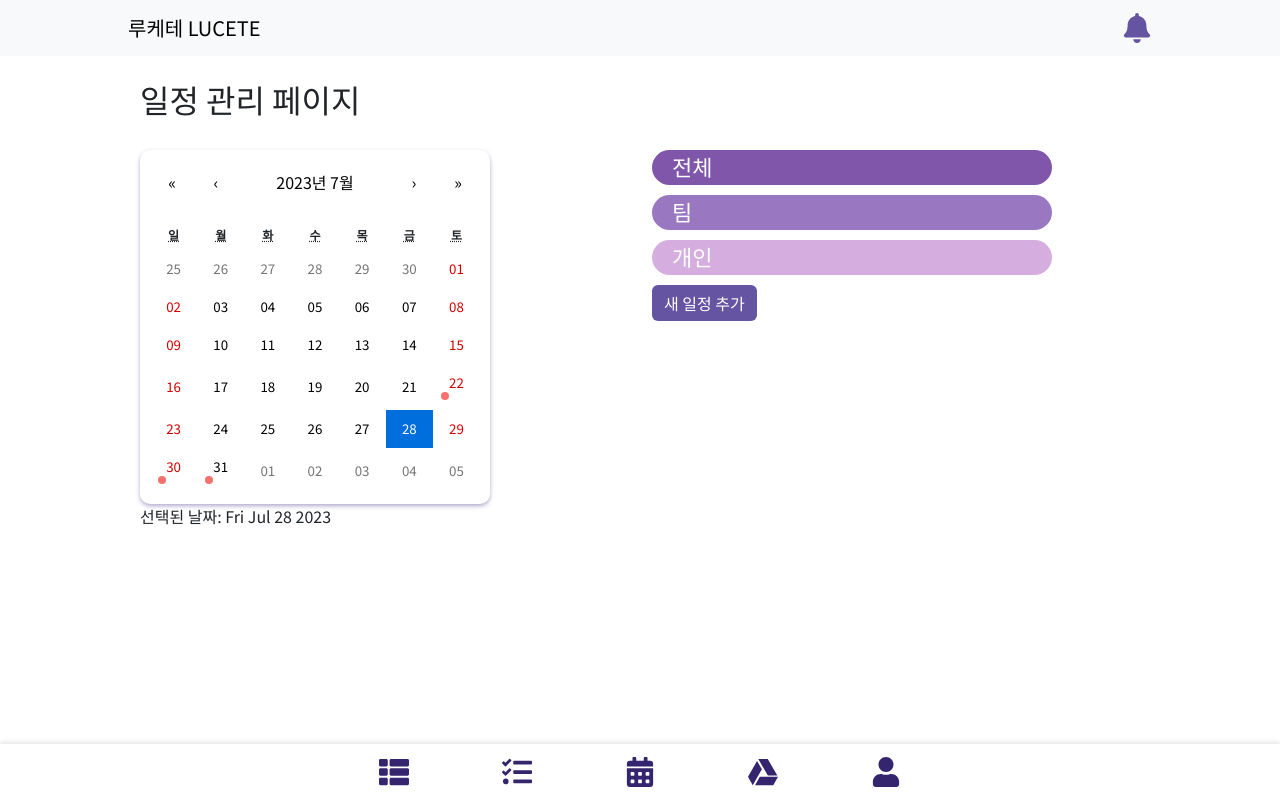
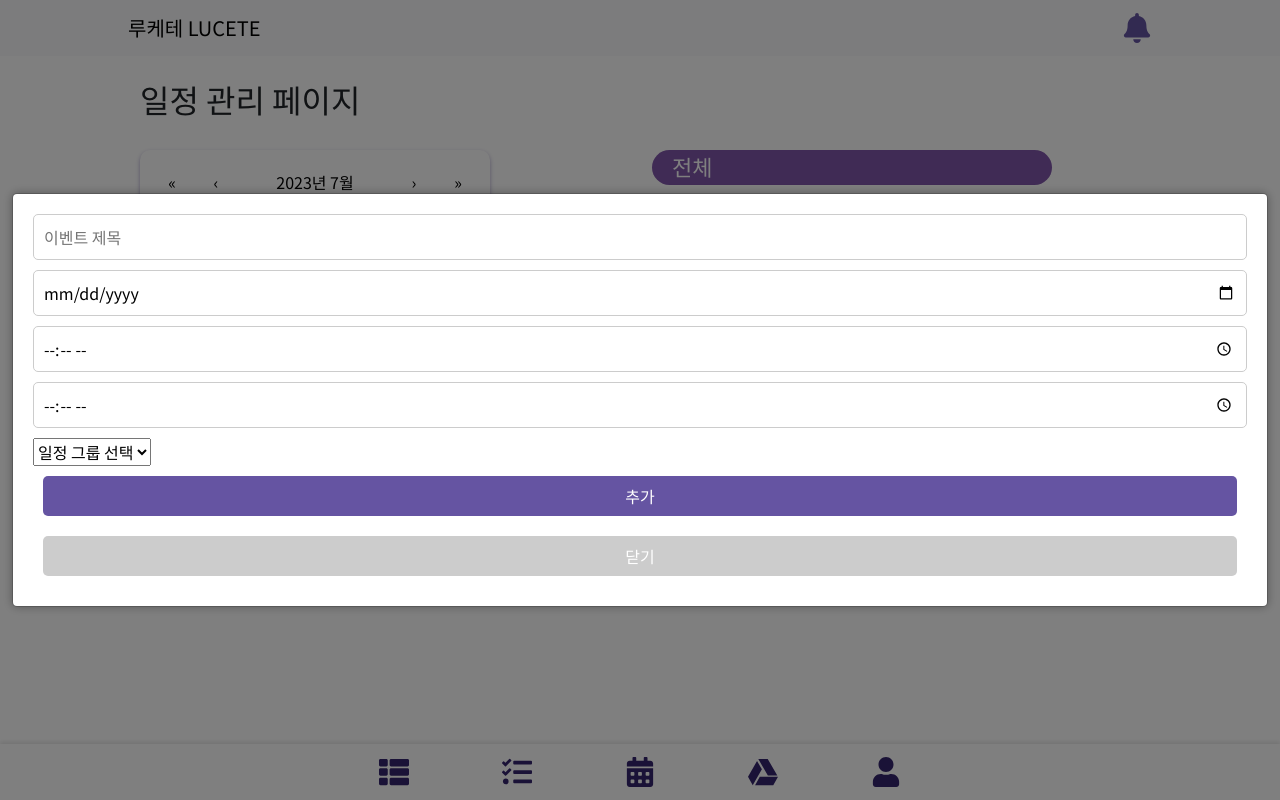
Before and after one commit to LuceteProject/front_web, a React (Create React App) app: page /calendar in a window 1280 px wide. Both pictures are taken after a click on the button "새 일정 추가". Built offline with nearby package versions, Linux system fonts and the light colour scheme; a web font is replaced by a local one.

Commit message:
✨ 일정 추가 기능
함수는 추가 구현 필요

```diff
--- /dev/null
+++ b/src/components/Modal.tsx
@@ -0,0 +1,88 @@
+import React, { useState } from "react";
+import "../styles/Calendar.css";
+import "../styles/Todo.css";
+import { Event } from "../types";
+
+interface ModalProps {
+  showModal: boolean;
+  handleCloseModal: () => void;
+  onAddEvent: (event: Event) => void;
+}
+const AddEvent = ({ showModal, handleCloseModal, onAddEvent }: ModalProps) => {
+  const [selectedStartDate, setSelectedStartDate] = useState<string>('');
+  const [selectedEndDate, setSelectedEndDate] = useState<string>('');
+  const [selectedStartTime, setSelectedStartTime] = useState<string>("");
+  const [selectedEndTime, setSelectedEndTime] = useState<string>("");
+  const [selectedGroup, setSelectedGroup] = useState<string>("");
+
+  const handleStartDateChange = (date: any) => {
+    setSelectedStartDate(date);
+  };
+
+  const handleEndDateChange = (date: any) => {
+    setSelectedEndDate(date);
+  };
+
+  const handleStartTimeChange = (event: any) => {
+    setSelectedStartTime(event.target.value);
+  };
+
+  const handleEndTimeChange = (event: any) => {
+    setSelectedEndTime(event.target.value);
+  };
+
+  const handleGroupChange = (event: any) => {
+    setSelectedGroup(event.target.value);
+  };
+
+  const handleAddEventClick = () => {
+    onAddEvent({
+      id: 1, // 이벤트 ID 등을 여기에 지정해주어야 합니다.
+      title: "이벤트 제목",
+      date: "2023-07-28",
+      startTime: "14:00",
+      endTime: "16:00",
+    });
+  };
+  return (
+    <>
+      <div className="modal" style={{ display: showModal ? "flex" : "none" }}>
+        <div className="modal-content">
+          <form onSubmit={handleAddEventClick}>
+            {/* 폼 요소들은 여기에 추가합니다. */}
+            <input type="text" placeholder="이벤트 제목" required />
+            <input
+              type="date"
+              value={selectedEndDate}
+              onChange={handleEndDateChange}
+            />
+            <input
+              type="time"
+              value={selectedStartTime}
+              onChange={handleStartTimeChange}
+              placeholder="시작 시간"
+              required
+            />
+            <input
+              type="time"
+              value={selectedEndTime}
+              onChange={handleEndTimeChange}
+              placeholder="종료 시간"
+              required
+            />
+            <select value={selectedGroup} onChange={handleGroupChange} required>
+              <option value="">일정 그룹 선택</option>
+              <option value="group1">그룹 1</option>
+              <option value="group2">그룹 2</option>
+              <option value="group3">그룹 3</option>
+            </select>
+          </form>
+          <button onClick={handleAddEventClick}>추가</button>
+          <button onClick={handleCloseModal}>닫기</button>
+        </div>
+      </div>
+    </>
+  );
+};
+
+export { AddEvent };
--- a/src/pages/Calendar.tsx
+++ b/src/pages/Calendar.tsx
@@ -1,10 +1,12 @@
 import React, { useState, useEffect } from "react";
 import Calendar from "react-calendar";
-import "react-calendar/dist/Calendar.css";
 import { Container, Row, Col, Button } from "react-bootstrap";
 import moment from "moment";
+import "react-calendar/dist/Calendar.css";
 import "../styles/Calendar.css";
 import "../styles/Todo.css";
+import { AddEvent } from "../components/Modal";
+import { Event } from "../types";
 
 //function for get Dates from API
 function fetchDate() {
@@ -18,6 +20,20 @@ function Page() {
     "2023-07-30",
     "2023-07-31",
   ]);
+  /* 일정 추가 모달 */
+  const [showModal, setShowModal] = useState(false);
+  const handleAddEventClick = () => {
+    console.log("add button pressed");
+    setShowModal(true);
+  };
+
+  // 일정을 추가하는 함수 (API 호출 등의 로직은 여기에 추가)
+  const handleAddEvent = (eventData: Event) => {
+    // 여기서 API 호출이나 상태 업데이트 등의 로직을 수행할 수 있습니다.
+    console.log("새로운 일정 추가:", eventData);
+    // 모달 닫기
+    setShowModal(false);
+  };
 
   const handleDateChange = (
     date: Date,
@@ -109,11 +125,17 @@ function Page() {
             </div>
 
             {/* 이 곳에 선택된 날짜의 일정 정보를 표시할 컴포넌트 또는 기능을 추가할 수 있습니다 */}
-            <Button variant="primary" className="custom-button">
+            <Button className="custom-button" onClick={handleAddEventClick}>
               새 일정 추가
             </Button>
           </div>
         </Col>
+        {/* 모달 */}
+        <AddEvent
+          showModal={showModal}
+          handleCloseModal={() => setShowModal(false)}
+          onAddEvent={handleAddEvent}
+        />
       </Row>
     </Container>
   );
--- a/src/styles/Calendar.css
+++ b/src/styles/Calendar.css
@@ -7,9 +7,64 @@
   margin-left: 1px;
 }
 .custom-calendar {
-    border:none;
+  border: none;
   border-radius: 10px; /* 둥근 테두리 반지름 설정 */
   box-shadow: 0px 2px 4px rgba(101, 84, 162, 0.5); /* 그림자 설정 */
   background-color: #ffffff; /* 배경색 설정 */
   padding: 10px; /* 캘린더 내용과의 간격을 위한 padding 설정 */
 }
+/* modal.css */
+
+/* 전체 모달 영역 */
+.modal {
+  /* 모달을 화면 정 가운데에 배치하기 위해 flex 사용 */
+  justify-content: center;
+  align-items: center;
+
+  position: fixed;
+  top: 0;
+  left: 0;
+  width: 100%;
+  height: 100%;
+  background-color: rgba(0, 0, 0, 0.5); /* 배경을 반투명하게 만듭니다. */
+  z-index: 1;
+}
+
+/* 모달 내용 */
+.modal-content {
+  background-color: #fff;
+  padding: 20px;
+  border-radius: 5px;
+  box-shadow: 0 0 10px rgba(0, 0, 0, 0.3);
+}
+
+/* 이벤트 추가 폼 */
+.modal-content h2 {
+  font-size: 24px;
+  font-weight: bold;
+}
+
+/* 폼 요소들 */
+.modal-content input {
+  width: 100%;
+  padding: 10px;
+  margin-bottom: 10px;
+  border: 1px solid #ccc;
+  border-radius: 5px;
+}
+
+/* 이벤트 추가 버튼과 모달 닫기 버튼 */
+.modal-content button {
+  background-color: #6554a2;
+  color: #fff;
+  border: none;
+  padding: 8px 16px;
+  border-radius: 5px;
+  cursor: pointer;
+  margin: 10px;
+}
+
+/* 모달 닫기 버튼 */
+.modal-content button:last-child {
+  background-color: #ccc;
+}
```
Also changed, not shown: src/types.tsx (+8 -0 lines). Lines whose indentation alone changed are shown as unchanged.
